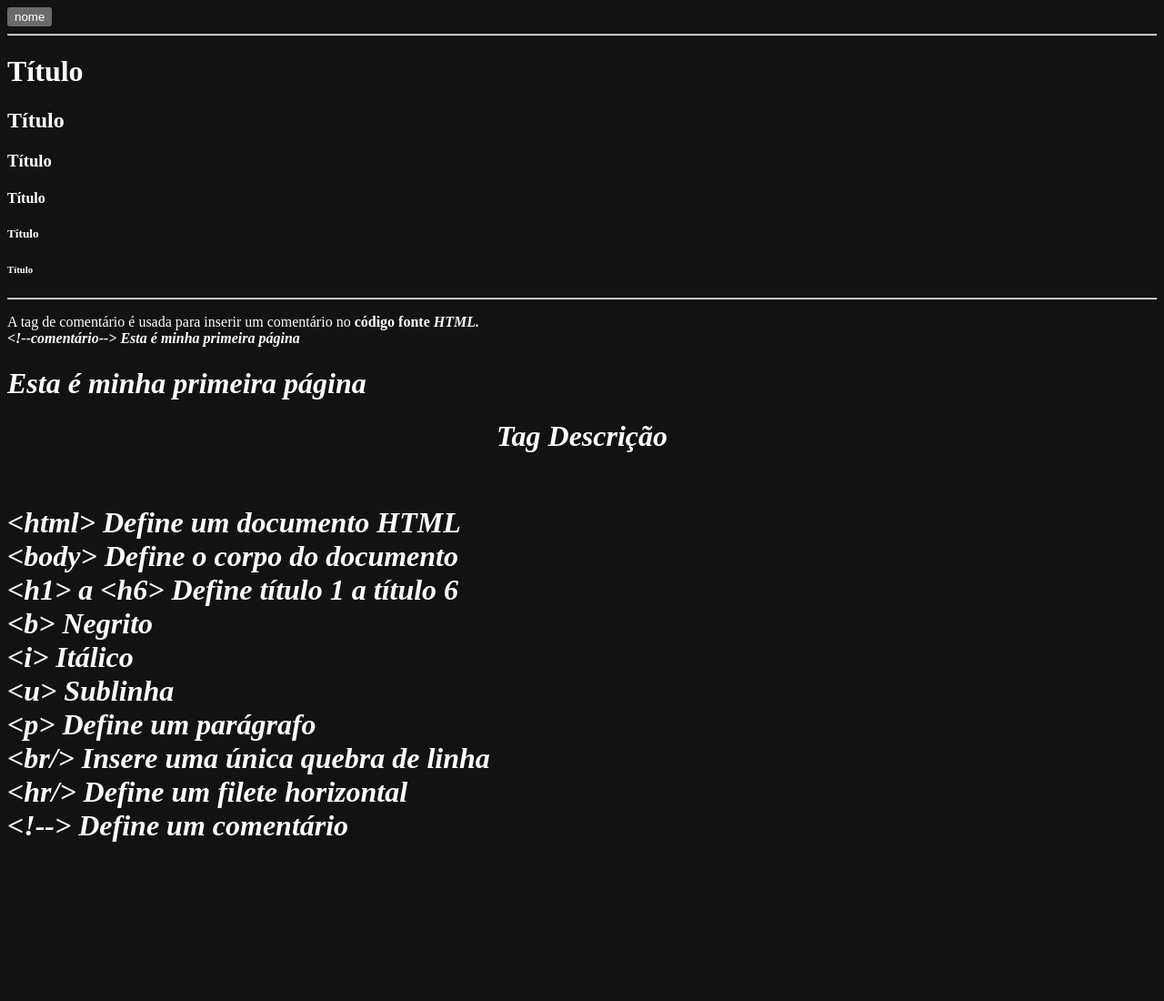
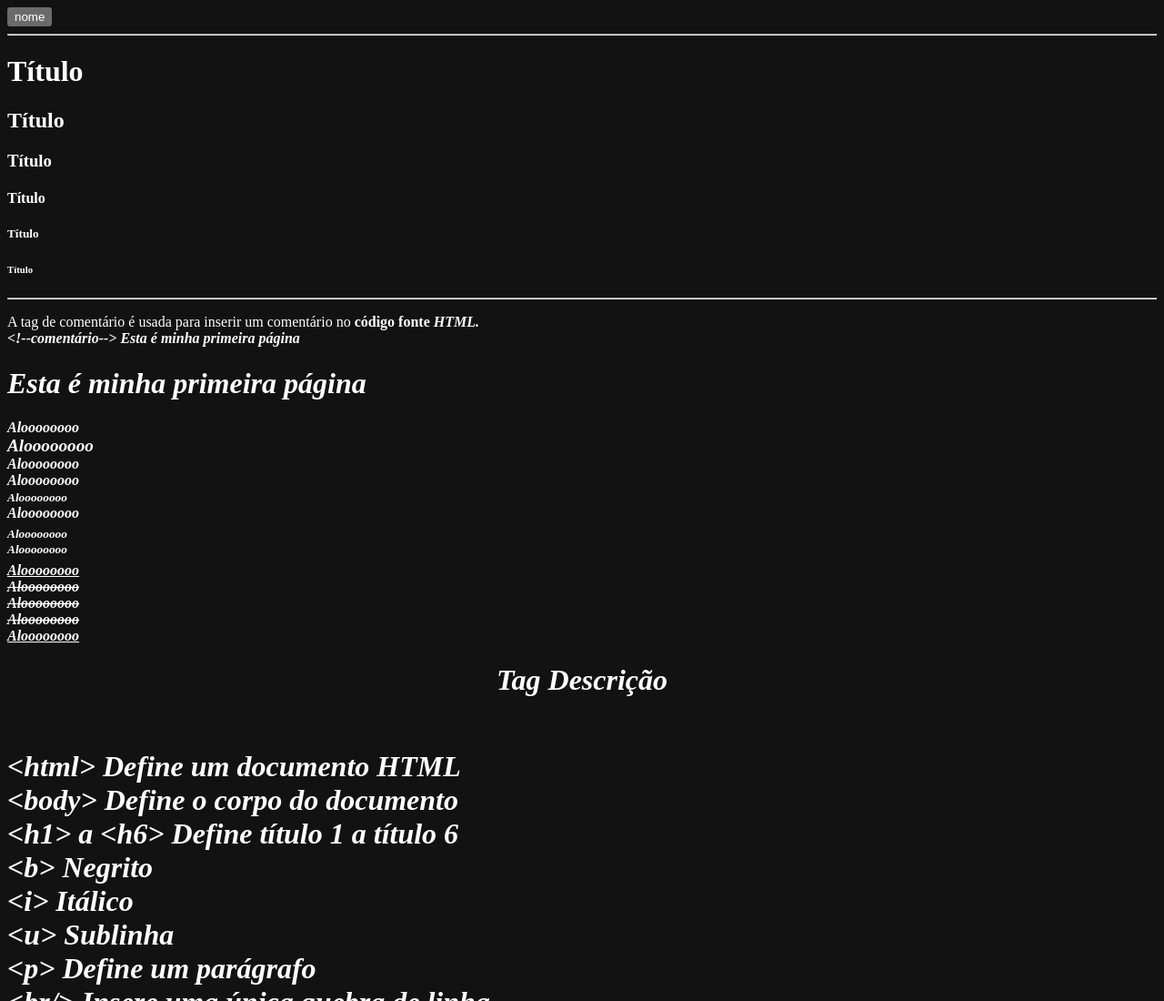
Before and after one commit to Bruninhoxarop/testehtml, a plain HTML site: page INDEX.html in a window 1280 px wide. Shown: the top 1100 px of the page at 91% size. Before the commit the page ends 948 px from the top, so only its background shows below. Drawn offline with Linux system fonts and the light colour scheme.

Commit message:
novas tags

```diff
--- a/INDEX.html
+++ b/INDEX.html
@@ -27,6 +27,20 @@
 
     <b><h1>Esta é minha primeira página</h1></b>
 
+    <b>Aloooooooo</b> <br>
+    <big>Aloooooooo</big> <br>
+    <em>Aloooooooo</em> <br>
+    <i>Aloooooooo</i> <br>
+    <small>Aloooooooo</small> <br>
+    <strong>Aloooooooo</strong> <br>
+    <sub>Aloooooooo</sub> <br>
+    <sup>Aloooooooo</sup> <br>
+    <ins>Aloooooooo</ins> <br>
+    <del>Aloooooooo</del> <br>
+    <s>Aloooooooo</s> <br>
+    <strike>Aloooooooo</strike> <br>
+    <u>Aloooooooo</u> <br>
+
 <h1 align="center">Tag Descrição<h1>
 <br> &lt;html&gt; Define um documento HTML
 <br> &lt;body&gt; Define o corpo do documento
```
